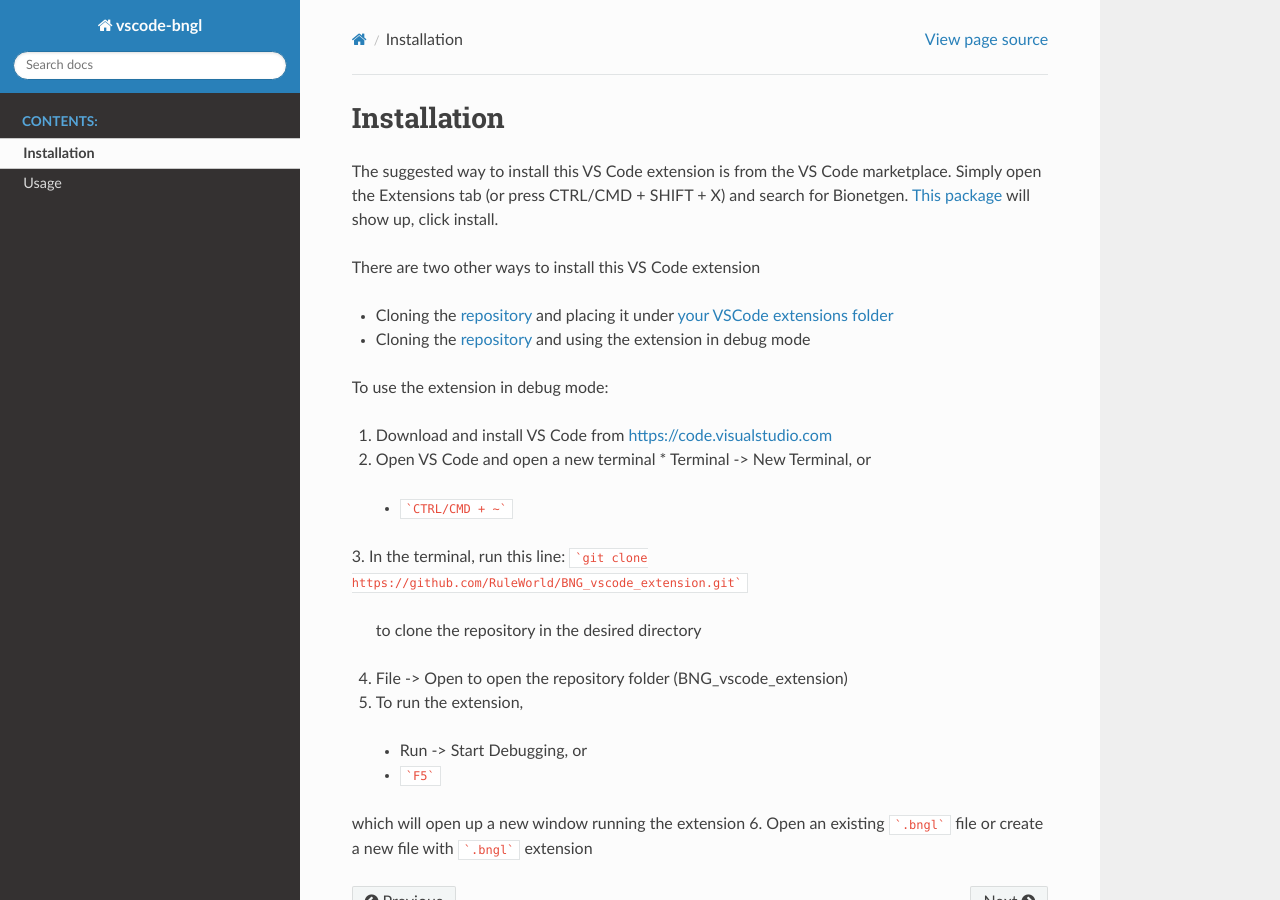
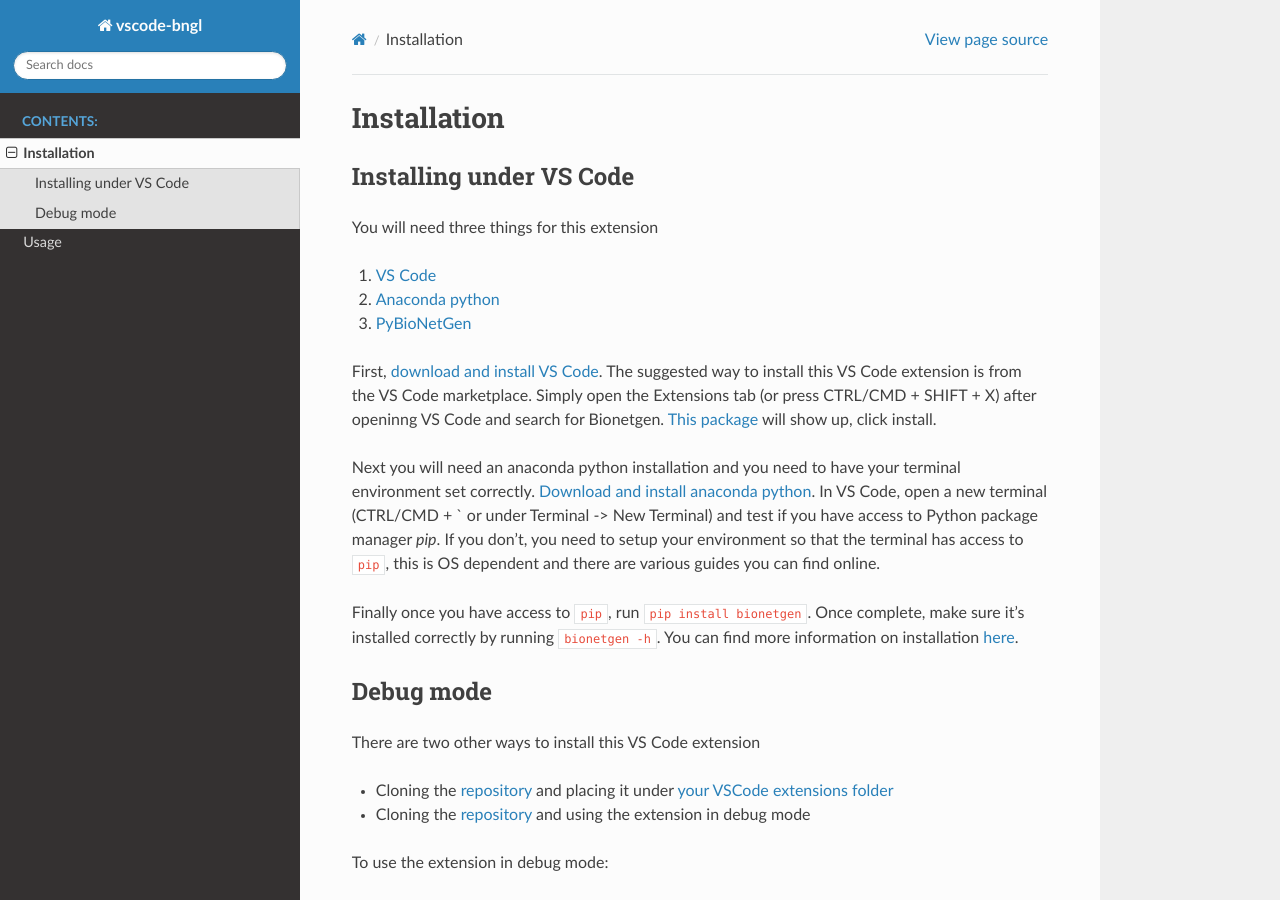
Before and after one commit to RuleWorld/BNG_vscode_extension, a Sphinx documentation site: the page built from docs/source/install.rst, in a window 1280 px wide and 900 px high. Built offline with Sphinx 7.4.7 and the Read the Docs theme 2.0.0, drawn with Linux system fonts in a browser that asks for light colours.

Commit message:
Improvement to installation instructions

```diff
--- a/docs/source/install.rst
+++ b/docs/source/install.rst
@@ -4,8 +4,30 @@
 Installation
 ############
 
-The suggested way to install this VS Code extension is from the VS Code marketplace. Simply open the Extensions tab (or press CTRL/CMD + SHIFT + X)
-and search for Bionetgen. `This package <https://marketplace.visualstudio.com/items?itemName=als251.bngl>`_ will show up, click install.
+Installing under VS Code
+-------------------------
+
+You will need three things for this extension
+
+1. `VS Code <https://code.visualstudio.com/>`_
+2. `Anaconda python <https://www.anaconda.com/products/individual>`_
+3. `PyBioNetGen <https://pybionetgen.readthedocs.io/en/latest/>`_
+
+First, `download and install VS Code <https://code.visualstudio.com>`_. The suggested way to install this VS Code extension is
+from the VS Code marketplace. Simply open the Extensions tab (or press CTRL/CMD + SHIFT + X) after openinng VS Code and search
+for Bionetgen. `This package <https://marketplace.visualstudio.com/items?itemName=als251.bngl>`_ will show up, click install.
+
+Next you will need an anaconda python installation and you need to have your terminal environment set correctly.
+`Download and install anaconda python <https://docs.anaconda.com/anaconda/install/index.html>`_. In VS Code, open a new terminal
+(CTRL/CMD + ` or under Terminal -> New Terminal) and test if you have access to Python package manager `pip`. If you don't,
+you need to setup your environment so that the terminal has access to ``pip``, this is OS dependent and there are various guides
+you can find online.
+
+Finally once you have access to ``pip``, run ``pip install bionetgen``. Once complete, make sure it's installed correctly by
+running ``bionetgen -h``. You can find more information on installation `here <https://pybionetgen.readthedocs.io/en/latest/>`_.
+
+Debug mode
+----------
 
 There are two other ways to install this VS Code extension
 
```
